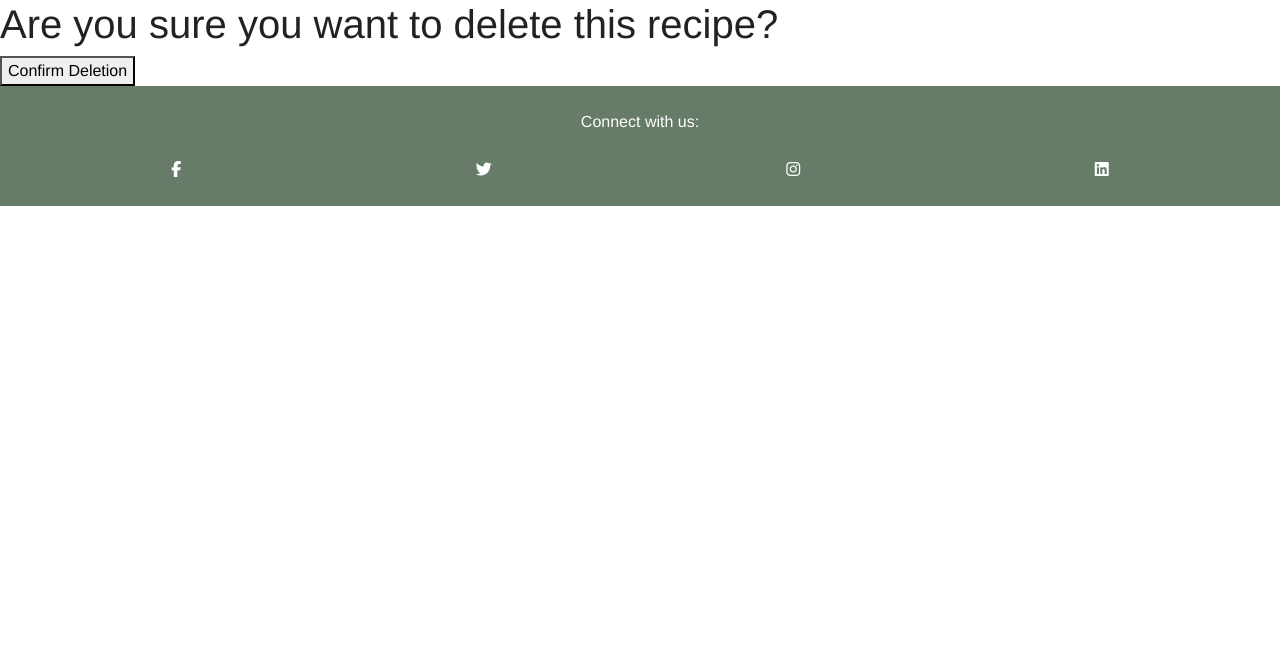
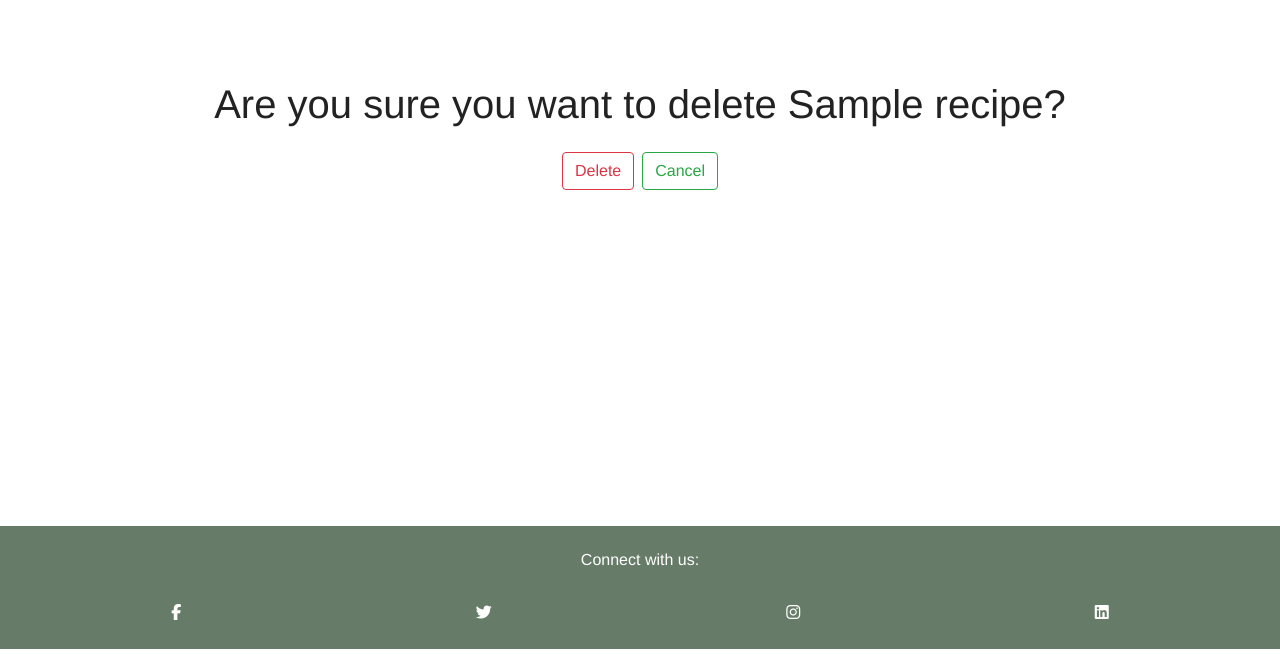
Before and after one commit to Gkicks/sprout, a Django app: a page that uses templates/base.html in a window 1280 px wide. Shown: the part 146-800 px from the top of the page. Run offline with Django 4.2, Linux system fonts and the light colour scheme; a user stored in the database is signed in; tables that the repository leaves empty hold one stand-in row (values such as "Sample post"); some libraries are stand-ins or nearby versions.

Commit message:
add canel button to delete recipe and style

```diff
--- a/blog/templates/blog/confirm-delete.html
+++ b/blog/templates/blog/confirm-delete.html
@@ -1,12 +1,20 @@
 {% extends 'base.html' %} {% load static %}
 {% block content %}
 
-<h1>Are you sure you want to delete this recipe?</h1>
 
-<form action="" method="POST">
+
+
+<form method="POST">
     {% csrf_token %}
-    <button type="submit">Confirm Deletion</button>
+    <div class="container" id="confirm-delete-recipe">
+        <div class="row d-flex justify-content-center pb-3">
+            <h1>Are you sure you want to delete {{ recipe.recipe_name }}?</h1>
+        </div>
+        <div class="row justify-content-center">
+            <button type="submit" class="btn btn-outline-danger mr-1">Delete</button>
+            <a href="{% url 'user_recipes' %}" id="recipe-cancel-delete" class="btn-link btn btn-outline-success ml-1">Cancel</a>
+        </div>
+    </div>
 </form>
 
-
 {% endblock content %}
--- a/static/css/style.css
+++ b/static/css/style.css
@@ -177,12 +177,29 @@ hr:last-child {
 }
 
 
+/* delete recipe page */
+
+#confirm-delete-recipe {
+    height: calc(100vh - 274px);
+    padding-top: 5rem;
+}
+
+#recipe-cancel-delete {
+    color: #28a745;
+}
+
+#recipe-cancel-delete:hover {
+    color: #ffffff;
+    text-decoration: none;
+}
+
+
 /* messages */
 .messages {
     margin-bottom: 0;
     margin-top: 0;
-    padding-bottom: 3rem;
-    padding-top: 3rem;
+    padding-bottom: 2rem;
+    padding-top: 2rem;
     padding-left: 5rem;
     font-size: 2rem;
     list-style-type: none;
@@ -190,6 +207,13 @@ hr:last-child {
 }
 
 
+/* footer */
+
+footer h2 {
+    font-size: 16px;
+}
+
+
   /* media queries */
 @media (max-width: 435px){
     .form-control {font-size: 0.5rem;}
--- a/templates/base.html
+++ b/templates/base.html
@@ -11,9 +11,9 @@
 <!DOCTYPE html>
 <html lang="en">
   <head>
-    <meta charset="UTF-8" />
-    <meta http-equiv="X-UA-Compatible" content="IE=edge" />
-    <meta name="viewport" content="width=device-width, initial-scale=1.0" />
+    <meta charset="UTF-8">
+    <meta http-equiv="X-UA-Compatible" content="IE=edge">
+    <meta name="viewport" content="width=device-width, initial-scale=1.0">
     <meta http-equiv="Content-Security-Policy" content="upgrade-insecure-requests">
 
     <title>Sprout Blog</title>
@@ -24,7 +24,7 @@
       href="https://cdn.jsdelivr.net/npm/bootstrap@4.3.1/dist/css/bootstrap.min.css"
       integrity="sha384-ggOyR0iXCbMQv3Xipma34MD+dH/1fQ784/j6cY/iJTQUOhcWr7x9JvoRxT2MZw1T"
       crossorigin="anonymous"
-    />
+    >
 
     <!-- Custom CSS -->
     <link rel="stylesheet" href="{% static 'css/style.css' %}">
@@ -34,7 +34,7 @@
       rel="icon"
       href="{% static 'images/sprout.webp' %}"
       type="image/x-icon"
-    />
+    >
   </head>
   <body>
     <!-- Navigation-->
@@ -108,13 +108,11 @@
     {% block content %} {% endblock content %}
 
     <!-- Footer-->
-    <footer
-          class="text-center text-lg-start text-white sticky-bottom">
+    <footer class="text-center text-lg-start text-white">
     <!-- Social media -->
-    <section
-             class="justify-content-between p-4">
+    <section class="justify-content-between p-4">
       <div>
-        <span>Connect with us:</span>
+        <h2>Connect with us:</h2>
       </div>
       <br>
       <!-- facebook -->
@@ -136,6 +134,7 @@
         </a>
       </div>
     </section>
+    </footer>
 
     <!-- Bootstrap core JS-->
     <script src="https://cdn.jsdelivr.net/npm/bootstrap@5.2.3/dist/js/bootstrap.bundle.min.js"></script>
```
